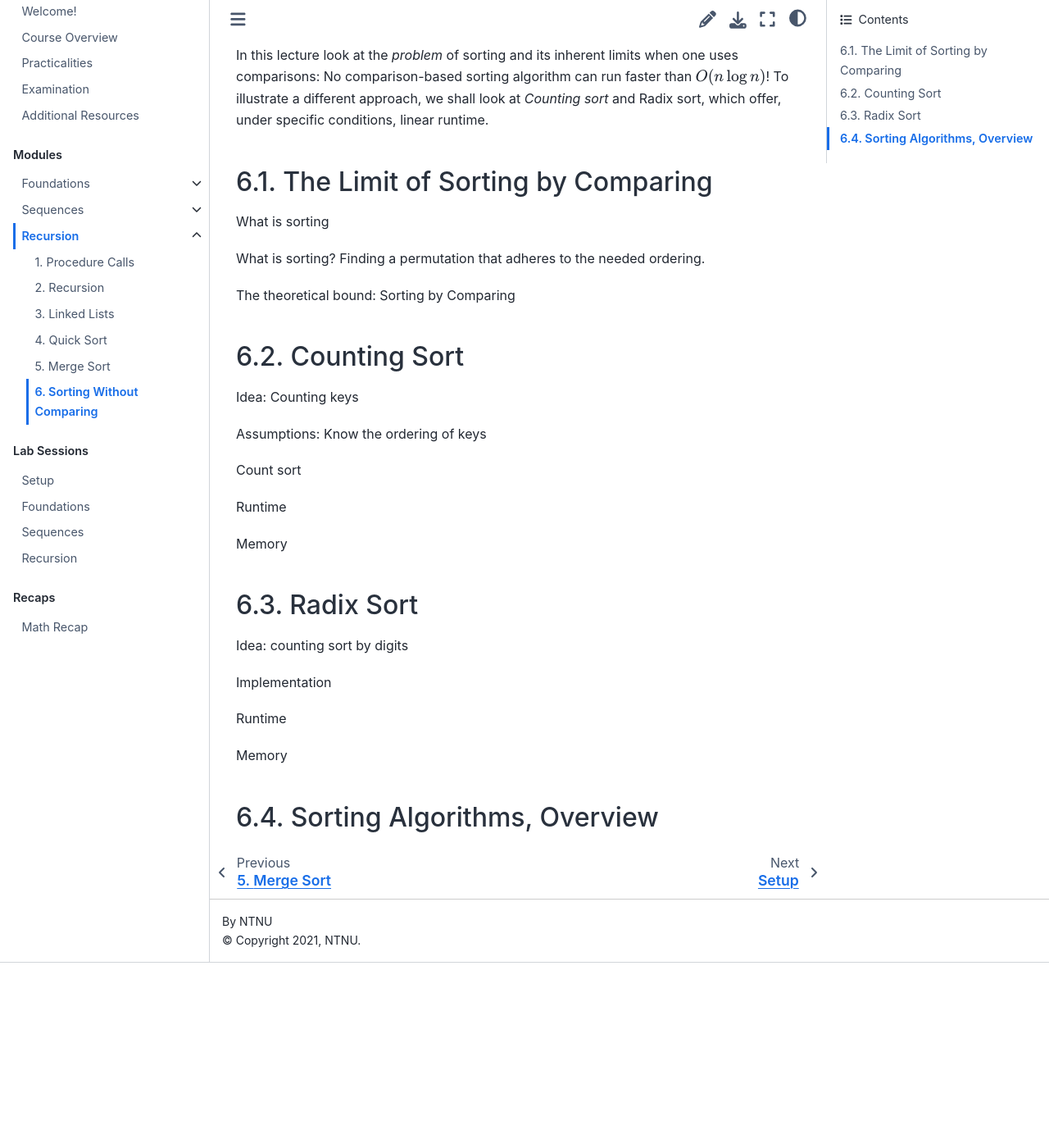
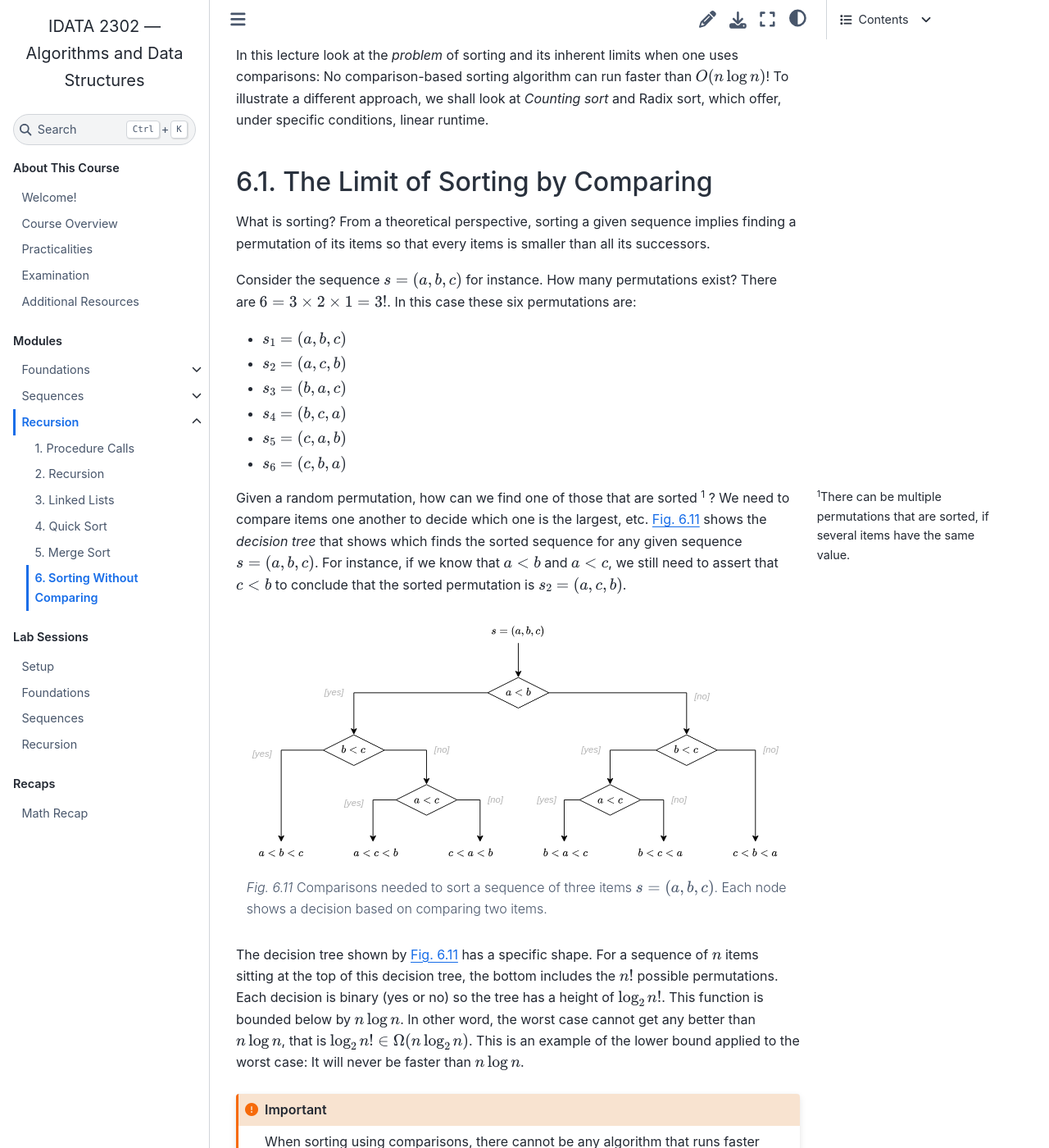
Before and after one commit to fchauvel/ntnu-idata2302-website, a Sphinx documentation site: the page built from source/recursion/radix_sort.rst, in a window 1280 px wide and 1400 px high, scrolled down 483 px. Shown: the whole window at 82% size. Built offline with Sphinx 7.4.7 and the Sphinx Book theme 1.1.4, drawn with Linux system fonts in a browser that asks for light colours; before the commit the page ends 1657 px from its top, so only the background shows below that; some of the changed text lies outside the part shown.

Commit message:
content: Describe the theoretical bound of comparison-based sorting

```diff
--- a/source/recursion/radix_sort.rst
+++ b/source/recursion/radix_sort.rst
@@ -23,14 +23,62 @@
 The Limit of Sorting by Comparing
 =================================
 
-What is sorting
+What  is sorting?  From  a theoretical  perspective,  sorting a  given
+sequence  implies finding  a permutation  of its  items so  that every
+items is smaller than all its successors.
+
+Consider the sequence :math:`s=(a, b, c)` for instance. How many
+permutations exist? There are :math:`6 = 3 \times 2 \times 1 = 3!`. In
+this case these six permutations are:
+
+- :math:`s_1=(a, b, c)`
+
+- :math:`s_2=(a, c, b)`
+
+- :math:`s_3=(b, a, c)`
+
+- :math:`s_4=(b, c, a)`
+
+- :math:`s_5=(c, a, b)`
+
+- :math:`s_6=(c, b, a)`
+
+Given a random permutation, how can we find one of those that are
+sorted [#sorted]_ ? We need to compare items one another to decide
+which one is the largest, etc. :numref:`recursion/radix/decision_tree`
+shows the *decision tree* that shows which finds the sorted sequence
+for any given sequence :math:`s=(a,b,c)`. For instance, if we know
+that :math:`a < b` and :math:`a < c`, we still need to assert that
+:math:`c < b` to conclude that the sorted permutation is
+:math:`s_2=(a, c, b)`.
+
+.. [#sorted] There can be multiple permutations that are sorted, if
+             several items have the same value.
+
+.. figure:: _static/radix_sort/images/decision_tree.svg
+   :name: recursion/radix/decision_tree
+
+   Comparisons needed to sort a sequence of three items
+   :math:`s=(a,b,c)`. Each node shows a decision based on comparing two
+   items.
 
 
-What is sorting? Finding a permutation that adheres to the needed
-ordering.
+The decision tree shown by :numref:`recursion/radix/decision_tree` has
+a specific shape. For a sequence of :math:`n` items sitting at the top
+of this decision tree, the bottom includes the :math:`n!` possible
+permutations. Each decision is binary (yes or no) so the tree has a
+height of :math:`\log_2 n!`. This function is bounded below by
+:math:`n \log n`. In other word, the worst case cannot get any better
+than :math:`n \log n`, that is :math:`\log_2 n! \in \Omega(n \log_2
+n)`. This is an example of the lower bound applied to the worst case:
+It will never be faster than :math:`n \log n`.
 
-The theoretical bound: Sorting by Comparing
+.. important::
 
+   When sorting using comparisons, there cannot be any algorithm that
+   runs faster than :math:`O(n \log n)`.
+
+If we are not using comparisons, let us see what else we can do.
 
 Counting Sort
 =============
```
Also changed, not shown: source/recursion/_static/radix_sort/images/decision_tree.svg (added).
